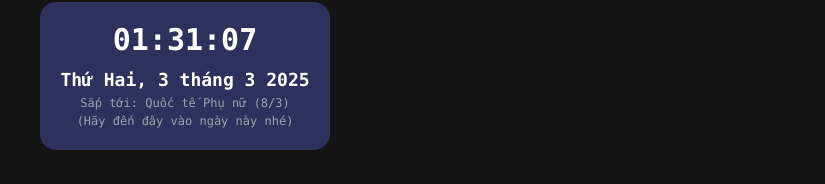
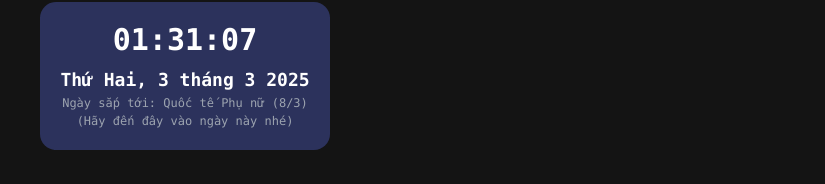
Before and after one commit to tangoctrung/leevyy, a Next.js app: page / in a window 1280 px wide. Shown: the part 238-422 px from the top of the page, without its empty margins (455-1280 px from the left). Built offline with nearby package versions, Linux system fonts and the light colour scheme.

Commit message:
fix ci/cd

```diff
--- a/src/subpage/2025/NormalDay.tsx
+++ b/src/subpage/2025/NormalDay.tsx
@@ -18,7 +18,7 @@ function NormalDay() {
       <div className='max-w-[96%] sm:max-w-[500px] w-fit p-5 rounded-2xl bg-[#2c325c] mt-[30svh]'>
         <p className='w-full text-center font-mono text-xl sm:text-3xl font-bold'>{time}</p>
         <p className='mt-2 font-mono text-lg font-bold'>{formatTimeNormalDay()}</p>
-        <p className='text-center font-mono text-[12px] font-medium text-gray-400'>Sắp tới: {formatTimeHolidayNormalDay()}</p>
+        <p className='text-center font-mono text-[12px] font-medium text-gray-400'>Ngày sắp tới: {formatTimeHolidayNormalDay()}</p>
         <p className='text-center font-mono text-[12px] font-medium text-gray-400'>(Hãy đến đây vào ngày này nhé)</p>
       </div>
     </div>
```
